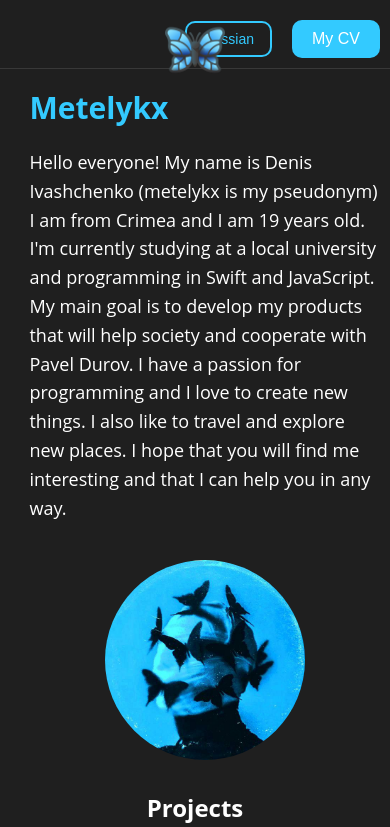
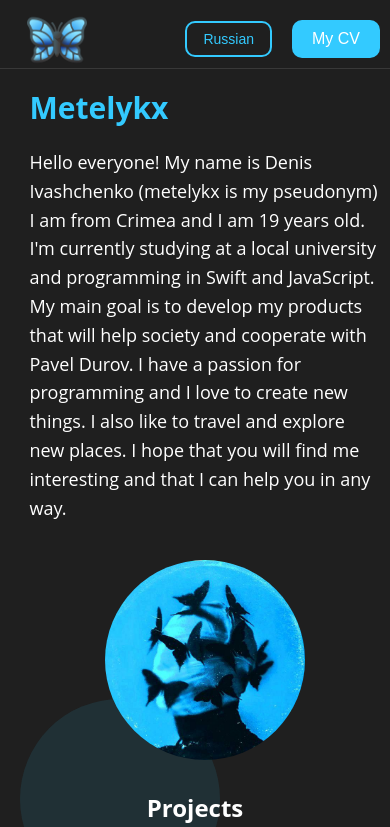
Before and after one commit to metelykx/website, a Vue app: page / in a window 390 px wide. Shown: the top 827 px of the page. Built offline with nearby package versions, Linux system fonts and the light colour scheme.

Commit message:
finished

```diff
--- a/src/App.vue
+++ b/src/App.vue
@@ -566,7 +566,7 @@ a:hover {
 
   /* Центрируем бабочку и кнопки */
   .butterfly {
-    margin-top: 10px;
+    transform: translateX(-280%);
   }
 
   .buttons {
@@ -627,6 +627,7 @@ a:hover {
     padding: 10px;
   }
 
+
   .links {
     gap: 20px;
     font-size: 18px;
@@ -664,8 +665,8 @@ a:hover {
   }
 
   .social_media img {
-    width: 200px;
-    height: 200px;
+    width: 150px;
+    height: 150px;
   }
 
   .modal {
@@ -715,10 +716,7 @@ a:hover {
     gap: 80px;
   }
 
-  .social_media img {
-    width: 250px;
-    height: 250px;
-  }
+
 
   .modal {
     max-width: 500px;
@@ -812,4 +810,24 @@ a:hover {
 .modal-content button {
   margin-top: 20px;
 }
+
+
+.background-circle {
+  position: absolute;
+  border-radius: 50%;
+  background-color: rgba(51, 202, 255, 0.1); /* Цвет кругов с прозрачностью */
+  z-index: 1; /* Круги на заднем плане */
+  animation: float 10s infinite ease-in-out; /* Анимация для кругов */
+}
+
+@keyframes float {
+  0%, 100% {
+    transform: translateY(0);
+  }
+  50% {
+    transform: translateY(-20px);
+  }
+}
+
+
 </style>
```
